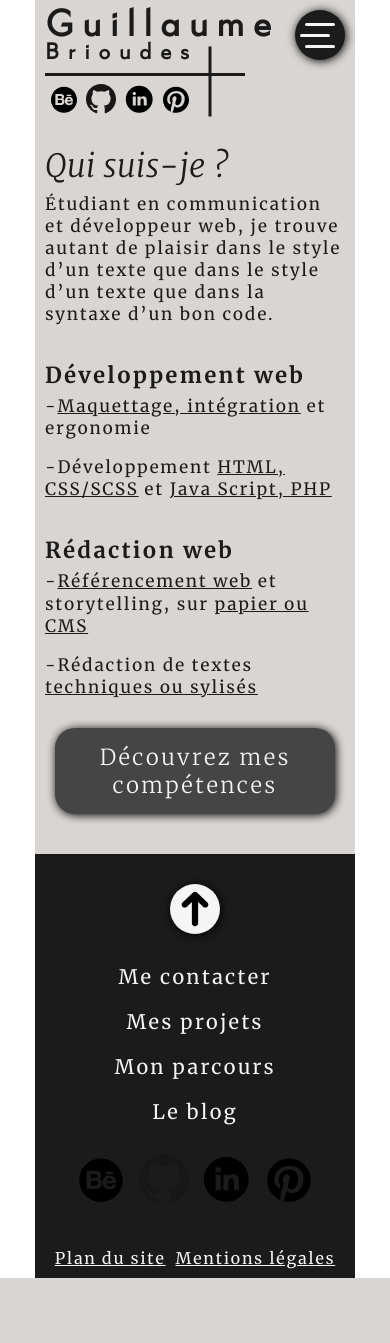
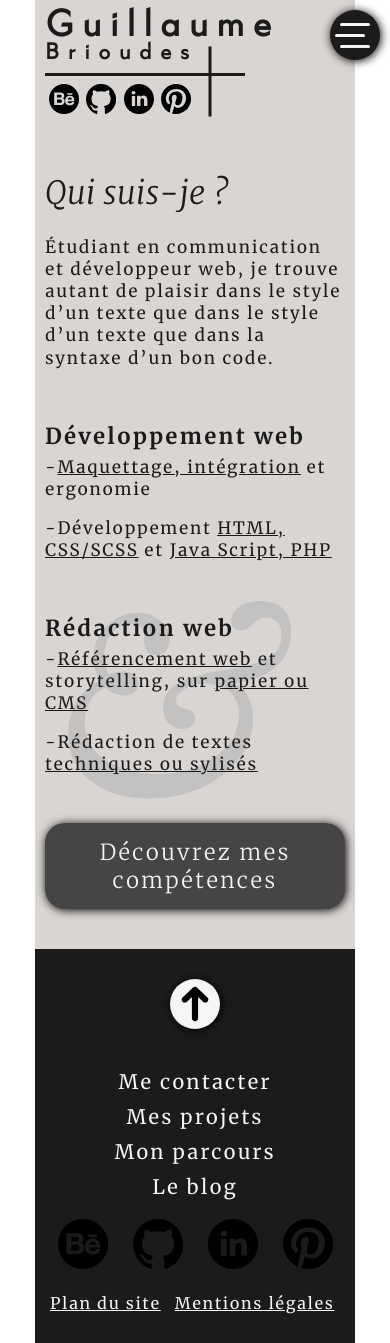
Before and after one commit to Myllaume/myllaume, a PHP site: page / in a window 390 px wide. Before the commit the page ends 1278 px from the top, so only its background shows below. Run offline with PHP 8.4, Linux system fonts and the light colour scheme.

Commit message:
Version mobile
- Re-disposition des éléments de la page pour un meilleur positionnement.

```diff
--- a/index.html
+++ b/index.html
@@ -14,39 +14,41 @@
 
     <div class="wrapper-accueil" id="wrapper">
 
-        <header class="header-accueil">
+        <header class="header-accueil row">
 
-            <section class="header-accueil__entete">
+            <section class="header-accueil__entete col2">
                 <h1 class="header-accueil__entete--titre">Guillaume <span>Brioudes</span></h1>
-                <div class="header-accueil__burger-menu" id="bouton-nav">
-                    <div class="header-accueil__burger-menu--branche"></div>
-                    <div class="header-accueil__burger-menu--branche"></div>
-                    <div class="header-accueil__burger-menu--branche"></div>
+
+                <div class="header-accueil__entete__reseau">
+                    <div class="stick-box">
+                        <div class="header-accueil__entete__reseau--stick-vertical stick stick-vertical"></div>
+                        <div class="header-accueil__entete__reseau--stick stick"></div>
+                        <div class="header-accueil__entete__reseau__box">
+                            <a href="https://www.behance.net/brioudesgu6311" target="_blank"><img src="./src/icons/icone_behance.svg"
+                                    alt="Behance" class="header-accueil__entete__reseau--icone social-icone" /></a>
+                            <a href="http://github.com/Myllaume" target="_blank"><img src="./src/icons/icone_github.svg"
+                                    alt="GitHub" class="header-accueil__entete__reseau--icone social-icone" /></a>
+                            <a href="http://linkedin.com/in/guillaume-brioudes-a81225157/" target="_blank"><img src="./src/icons/icone_linkedin.svg"
+                                    alt="LinkedIn" class="header-accueil__entete__reseau--icone social-icone" /></a>
+                            <a href="http://pinterest.com/pinterest.fr/myllaume/" target="_blank"><img src="./src/icons/icone_pinterest.svg"
+                                    alt="Pinterest" class="header-accueil__entete__reseau--icone social-icone" /></a>
+                        </div>
+                    </div>
                 </div>
             </section>
 
-            <nav class="nav" id="volet-nav">
-                <div>
-                    <div class="nav--stick stick"></div>
-                    <a href="#" class="nav--item nav-link">A propos</a>
-                    <a href="#" class="nav--item nav-link">Blog</a>
-                    <div class="nav--stick stick"></div>
-                    <a href="#" class="nav--item nav-link">Projets</a>
-                    <a href="#" class="nav--item nav-link">Parcours</a>
-                    <div class="nav--stick stick"></div>
-                    <a href="#" class="nav--item nav-link nav--item---big">Contact</a>
-            </nav>
-
-            <section class="header-accueil__reseau">
-                <div class="stick-box">
-                    <div class="header-accueil__reseau--stick-vertical stick stick-vertical"></div>
-                    <div class="header-accueil__reseau--stick stick"></div>
-                    <div class="header-accueil__reseau__box">
-                        <a href="https://www.behance.net/brioudesgu6311" target="_blank"><img src="./src/icons/icone_behance.svg" alt="Behance" class="header-accueil__reseau--icone social-icone" /></a>
-                        <a href="http://github.com/Myllaume" target="_blank"><img src="./src/icons/icone_github.svg" alt="GitHub" class="header-accueil__reseau--icone social-icone" /></a>
-                        <a href="http://linkedin.com/in/guillaume-brioudes-a81225157/" target="_blank"><img src="./src/icons/icone_linkedin.svg" alt="LinkedIn" class="header-accueil__reseau--icone social-icone" /></a>
-                        <a href="http://pinterest.com/pinterest.fr/myllaume/" target="_blank"><img src="./src/icons/icone_pinterest.svg" alt="Pinterest" class="header-accueil__reseau--icone social-icone" /></a>
-                    </div>
+            <section class="header-accueil__nav col2">
+                <nav class="header-accueil__nav__content" id="volet-nav">
+                    <a href="#" class="header-accueil__nav__content--item nav-link">A propos</a>
+                    <a href="#" class="header-accueil__nav__content--item nav-link">Blog</a>
+                    <a href="#" class="header-accueil__nav__content--item nav-link">Projets</a>
+                    <a href="#" class="header-accueil__nav__content--item nav-link">Parcours</a>
+                    <a href="#" class="header-accueil__nav__content--item nav-link nav--item---big">Contact</a>
+                </nav>
+                <div class="header-accueil__nav--burger-menu" id="bouton-nav">
+                    <div class="header-accueil__nav--burger-menu--branche"></div>
+                    <div class="header-accueil__nav--burger-menu--branche"></div>
+                    <div class="header-accueil__nav--burger-menu--branche"></div>
                 </div>
             </section>
 
@@ -54,27 +56,29 @@
 
         <main class="main-accueil">
 
-            <section class="main-accueil__introduction">
+            <section class="main-accueil__introduction row">
                 <h2>Qui suis-je ?</h2>
                 <p>Étudiant en communication et développeur web, je trouve autant de plaisir dans le style d’un texte
                     que
                     dans le style d’un texte que dans la syntaxe d’un bon code.</p>
             </section>
 
-            <section class="main-accueil__domaines">
+            <section class="main-accueil__domaines row">
 
-                <article class="main-accueil__domaines__content">
+                <p class="main-accueil__domaines--lettre-fond">&</p>
+
+                <article class="main-accueil__domaines__content col2">
                     <h3>Développement web</h3>
                     <p><a href="#">Maquettage, intégration</a> et ergonomie</p>
                     <p>Développement <a href="#">HTML, CSS/SCSS</a> et <a href="#">Java Script, PHP</a></p>
                 </article>
-                <article class="main-accueil__domaines__content">
+                <article class="main-accueil__domaines__content col2">
                     <h3>Rédaction web</h3>
                     <p><a href="#">Référencement web</a> et storytelling, sur <a href="#">papier ou CMS</a></p>
                     <p>Rédaction de textes <a href="#">techniques ou sylisés</a></p>
                 </article>
 
-                <a href="#" class="main-accueil__domaines--button">Découvrez mes compétences</a>
+                <a href="#" class="main-accueil__domaines--button nav-link col1">Découvrez mes compétences</a>
 
             </section>
 
@@ -82,29 +86,39 @@
 
     </div>
 
-    <footer class="footer-accueil">
+    <footer class="footer-accueil row">
 
         <div class="footer-accueil--button-retour-haut" id="fleche-retour-top">
             <img src="./src/icons/icone_fleche.svg" alt="" class="footer-accueil--button-retour-haut--fleche">
         </div>
 
-        <section class="footer-accueil__navigation">
-            <a href="#" class="footer-accueil__navigation--item nav-link">Me contacter</a>
-            <a href="#" class="footer-accueil__navigation--item nav-link">Mes projets</a>
-            <a href="#" class="footer-accueil__navigation--item nav-link">Mon parcours</a>
-            <a href="#" class="footer-accueil__navigation--item nav-link">Le blog</a>
+        <section class="footer-accueil__content">
+            <div class="footer-accueil__content_nav">
+                <a href="#" class="footer-accueil__content__nav--item nav-link">Me contacter</a>
+                <a href="#" class="footer-accueil__content__nav--item nav-link">Mes projets</a>
+                <a href="#" class="footer-accueil__content__nav--item nav-link">Mon parcours</a>
+                <a href="#" class="footer-accueil__content__nav--item nav-link">Le blog</a>
+            </div>
 
-            <div class="footer-accueil__reseau-box">
-                <a href="https://www.behance.net/brioudesgu6311" target="_blank"><img src="./src/icons/icone_behance.svg" alt="Behance" class="footer-accueil__reseau-box--icone social-icone" /></a>
-                <a href="http://github.com/Myllaume" target="_blank"><img src="./src/icons/icone_github.svg" alt="GitHub" class="footer-accueil__reseau-box--icone social-icone" /></a>
-                <a href="http://linkedin.com/in/guillaume-brioudes-a81225157/" target="_blank"><img src="./src/icons/icone_linkedin.svg" alt="LinkedIn" class="footer-accueil__reseau-box--icone social-icone" /></a>
-                <a href="http://pinterest.com/pinterest.fr/myllaume/" target="_blank"><img src="./src/icons/icone_pinterest.svg" alt="Pinterest" class="footer-accueil__reseau-box--icone social-icone" /></a>
+            <div class="footer-accueil__content__reseau-box col3">
+                <a href="https://www.behance.net/brioudesgu6311" target="_blank">
+                    <img src="./src/icons/icone_behance.svg" alt="Behance" class="footer-accueil__content__reseau-box--icone social-icone" />
+                </a>
+                <a href="http://github.com/Myllaume" target="_blank">
+                    <img src="./src/icons/icone_github.svg" alt="GitHub" class="footer-accueil__content__reseau-box--icone social-icone" />
+                </a>
+                <a href="http://linkedin.com/in/guillaume-brioudes-a81225157/" target="_blank">
+                    <img src="./src/icons/icone_linkedin.svg" alt="LinkedIn" class="footer-accueil__content__reseau-box--icone social-icone" />
+                </a>
+                <a href="http://pinterest.com/pinterest.fr/myllaume/" target="_blank">
+                    <img src="./src/icons/icone_pinterest.svg" alt="Pinterest" class="footer-accueil__content__reseau-box--icone social-icone" />
+                </a>
             </div>
-        </section>
 
-        <section class="footer-accueil__legal">
-            <a href="#" class="footer-accueil__legal--item">Plan du site</a>
-            <a href="#" class="footer-accueil__legal--item">Mentions légales</a>
+            <div class="footer-accueil__content__legal col3">
+                <a href="#" class="footer-accueil__content__legal--item">Plan du site</a>
+                <a href="#" class="footer-accueil__content__legal--item">Mentions légales</a>
+            </div>
         </section>
 
     </footer>
--- a/styles/main.css
+++ b/styles/main.css
@@ -16,7 +16,7 @@ h2 {
   font-style: italic;
 }
 
-.header-accueil__burger-menu, .footer-accueil, .footer-accueil__navigation {
+.header-accueil__nav--burger-menu, .footer-accueil, .footer-accueil__content__nav {
   display: -webkit-box;
   display: -ms-flexbox;
   display: flex;
@@ -32,17 +32,17 @@ h2 {
           align-items: center;
 }
 
-.header-accueil__burger-menu, .main-accueil__domaines--button, .footer-accueil--button-retour-haut, .header-accueil__burger-menu--branche, .nav, .footer-accueil__navigation--item {
+.header-accueil__nav--burger-menu, .main-accueil__domaines--button, .footer-accueil--button-retour-haut, .header-accueil__nav__content, .header-accueil__nav--burger-menu--branche, .footer-accueil__content__nav--item {
   -webkit-transition: all 0.7s;
   transition: all 0.7s;
 }
 
-.header-accueil__burger-menu, .main-accueil__domaines--button, .footer-accueil--button-retour-haut {
+.header-accueil__nav--burger-menu, .main-accueil__domaines--button, .footer-accueil--button-retour-haut {
   -webkit-box-shadow: 1px 1px 10px 0px black;
           box-shadow: 1px 1px 10px 0px black;
 }
 
-.header-accueil__burger-menu:hover, .main-accueil__domaines--button:hover, .footer-accueil--button-retour-haut:hover {
+.header-accueil__nav--burger-menu:hover, .main-accueil__domaines--button:hover, .footer-accueil--button-retour-haut:hover {
   -webkit-box-shadow: 1px 1px 20px 0px black;
           box-shadow: 1px 1px 20px 0px black;
 }
@@ -50,6 +50,29 @@ h2 {
 body {
   margin: 0;
   padding: 0;
+}
+
+.row {
+  display: -webkit-box;
+  display: -ms-flexbox;
+  display: flex;
+  -ms-flex-wrap: wrap;
+      flex-wrap: wrap;
+}
+
+.col1 {
+  width: 100%;
+  min-width: 300px;
+}
+
+.col2 {
+  width: calc(100% / 2);
+  min-width: 300px;
+}
+
+.col3 {
+  width: calc(100% / 3);
+  min-width: 300px;
 }
 
 h1 {
@@ -169,18 +192,6 @@ a {
   position: relative;
 }
 
-.header-accueil__entete {
-  display: -webkit-box;
-  display: -ms-flexbox;
-  display: flex;
-  -webkit-box-pack: justify;
-      -ms-flex-pack: justify;
-          justify-content: space-between;
-  -webkit-box-align: center;
-      -ms-flex-align: center;
-          align-items: center;
-}
-
 .header-accueil__entete--titre {
   width: 220px;
   height: 50px;
@@ -188,7 +199,7 @@ a {
   top: 15px;
   position: relative;
   text-align: left;
-  margin: 0;
+  margin: 0 24px 0 0;
 }
 
 .header-accueil__entete--titre span {
@@ -198,62 +209,25 @@ a {
   font-size: 22px;
 }
 
-.header-accueil__burger-menu {
-  width: 50px;
-  height: 50px;
-  position: relative;
-  z-index: 100;
-  background-color: #1b1b1b;
-  border-radius: 50%;
-}
-
-.header-accueil__burger-menu--branche {
-  width: 30px;
-  height: 3px;
-  background-color: whitesmoke;
-  margin: 4px 0;
-  border-radius: 2px;
-}
-
-.header-accueil__burger-menu--branche:nth-child(even) {
-  margin-right: 10px;
-}
-
-.header-accueil__burger-menu--branche---active {
-  background-color: #1b1b1b;
-}
-
-.header-accueil__burger-menu--branche---active:nth-child(odd) {
-  margin-right: 4px;
-}
-
-.header-accueil__burger-menu--branche---active:nth-child(even) {
-  margin-left: 15px;
-}
-
-.header-accueil__burger-menu---active {
-  background-color: whitesmoke;
-}
-
-.header-accueil__reseau {
+.header-accueil__entete__reseau {
   margin-top: 20px;
 }
 
-.header-accueil__reseau--stick {
+.header-accueil__entete__reseau--stick {
   width: 200px;
   height: 3px;
   position: relative;
   top: -10px;
 }
 
-.header-accueil__reseau--stick-vertical {
+.header-accueil__entete__reseau--stick-vertical {
   width: 70px;
   height: 3px;
   position: relative;
   left: 130px;
 }
 
-.header-accueil__reseau__box {
+.header-accueil__entete__reseau__box {
   display: -webkit-box;
   display: -ms-flexbox;
   display: flex;
@@ -268,75 +242,108 @@ a {
           box-sizing: border-box;
 }
 
-.header-accueil__reseau--icone {
+.header-accueil__entete__reseau--icone {
   width: 30px;
   height: 30px;
 }
 
-.nav {
+.header-accueil__nav__content {
   display: -webkit-box;
   display: -ms-flexbox;
   display: flex;
-  -webkit-box-orient: vertical;
-  -webkit-box-direction: normal;
-      -ms-flex-direction: column;
-          flex-direction: column;
-  -webkit-box-pack: center;
-      -ms-flex-pack: center;
-          justify-content: center;
-  -webkit-box-align: center;
-      -ms-flex-align: center;
-          align-items: center;
-  position: absolute;
+  -ms-flex-wrap: wrap;
+      flex-wrap: wrap;
+  position: fixed;
   z-index: 99;
-  top: -10px;
+  top: 0px;
   left: -10px;
   height: 0;
   overflow: hidden;
   background-color: #ccb6a1;
 }
 
-.nav div {
-  display: -webkit-box;
-  display: -ms-flexbox;
-  display: flex;
-  -webkit-box-orient: vertical;
-  -webkit-box-direction: normal;
-      -ms-flex-direction: column;
-          flex-direction: column;
-  -webkit-box-pack: center;
-      -ms-flex-pack: center;
-          justify-content: center;
-  -webkit-box-align: start;
-      -ms-flex-align: start;
-          align-items: flex-start;
-  width: 250px;
-}
-
-.nav--item {
+.header-accueil__nav__content--item {
+  width: 100%;
+  text-align: center;
   font-family: "Kano";
   text-transform: uppercase;
   color: #1b1b1b;
-  font-size: 22px;
-  margin: 10px 15px;
+  font-size: 26px;
 }
 
-.nav--stick {
+.header-accueil__nav__content--stick {
   width: 170px;
   height: 3px;
 }
 
-.nav--stick-vertical {
+.header-accueil__nav__content--stick-vertical {
   width: 50px;
   height: 3px;
 }
 
-.nav---active {
-  height: 300px;
+.header-accueil__nav__content---active {
+  height: 100vh;
+}
+
+.header-accueil__nav__content---active a {
+  padding: 15px;
+}
+
+.header-accueil__nav--burger-menu {
+  width: 50px;
+  height: 50px;
+  position: fixed;
+  top: 10px;
+  right: 10px;
+  z-index: 100;
+  background-color: #1b1b1b;
+  border-radius: 50%;
+}
+
+.header-accueil__nav--burger-menu--branche {
+  width: 30px;
+  height: 3px;
+  background-color: whitesmoke;
+  margin: 4px 0;
+  border-radius: 2px;
+}
+
+.header-accueil__nav--burger-menu--branche:nth-child(even) {
+  margin-right: 10px;
+}
+
+.header-accueil__nav--burger-menu--branche---active {
+  background-color: #1b1b1b;
+}
+
+.header-accueil__nav--burger-menu--branche---active:nth-child(odd) {
+  margin-right: 4px;
+}
+
+.header-accueil__nav--burger-menu--branche---active:nth-child(even) {
+  margin-left: 15px;
+}
+
+.header-accueil__nav--burger-menu---active {
+  background-color: whitesmoke;
 }
 
 .main-accueil {
   margin-top: 50px;
+}
+
+.main-accueil__domaines--lettre-fond {
+  position: absolute;
+  top: 35%;
+  z-index: 1;
+  color: #c2c2c2;
+  font-family: "Libre Caslon Text";
+  font-size: 250px;
+}
+
+.main-accueil__domaines__content {
+  position: relative;
+  z-index: 2;
 }
 
 .main-accueil__domaines__content p::before {
@@ -348,9 +355,8 @@ a {
   background-color: #454545;
   color: whitesmoke;
   padding: 15px 10px;
-  margin: 30px 10px;
+  margin: 30px 0;
   text-align: center;
-  text-decoration: none;
   font-size: 22px;
   border-radius: 20px;
   -webkit-box-sizing: border-box;
@@ -381,17 +387,24 @@ a {
   background-color: #ccb6a1;
 }
 
-.footer-accueil__navigation--item {
+.footer-accueil__content div {
+  margin: 20px 0;
+}
+
+.footer-accueil__content__nav--item {
+  display: block;
+  width: 300px;
+  text-align: center;
   color: whitesmoke;
   margin: 10px 0;
   font-size: 20px;
 }
 
-.footer-accueil__navigation--item:hover {
+.footer-accueil__content__nav--item:hover {
   color: #ccb6a1;
 }
 
-.footer-accueil__reseau-box {
+.footer-accueil__content__reseau-box {
   display: -webkit-box;
   display: -ms-flexbox;
   display: flex;
@@ -400,29 +413,17 @@ a {
   -webkit-box-align: center;
       -ms-flex-align: center;
           align-items: center;
-  margin: 20px;
   width: 250px;
 }
 
-.footer-accueil__reseau-box--icone {
+.footer-accueil__content__reseau-box--icone {
   width: 50px;
   height: 50px;
 }
 
-.footer-accueil__legal {
-  display: -webkit-box;
-  display: -ms-flexbox;
-  display: flex;
-  -ms-flex-pack: distribute;
-      justify-content: space-around;
-  -webkit-box-align: center;
-      -ms-flex-align: center;
-          align-items: center;
-  margin-top: 20px;
-}
-
-.footer-accueil__legal--item {
+.footer-accueil__content__legal--item {
   color: whitesmoke;
   margin: 0 5px;
+  text-align: center;
 }
 /*# sourceMappingURL=main.css.map */
--- a/styles/main.scss
+++ b/styles/main.scss
@@ -4,7 +4,7 @@
 @import './scss/abstracts/variables';
 
 // -- BASE
-@import './scss/base/page-border';
+@import './scss/base/page-settings';
 @import './scss/base/texts';
 @import './scss/base/typography';
 
--- a/styles/scss/base/_page-border.scss
+++ /dev/null
@@ -1,4 +0,0 @@
-body {
-    margin: 0;
-    padding: 0;
-}
--- /dev/null
+++ b/styles/scss/base/_page-settings.scss
@@ -0,0 +1,24 @@
+body {
+    margin: 0;
+    padding: 0;
+}
+
+.row {
+    display: flex;
+    flex-wrap: wrap;
+}
+
+.col1 {
+    width: 100%;
+    min-width: 300px;
+}
+
+.col2 {
+    width: calc(100% / 2);
+    min-width: 300px;
+}
+
+.col3 {
+    width: calc(100% / 3);
+    min-width: 300px;
+}
--- a/styles/scss/pages/_accueil.scss
+++ b/styles/scss/pages/_accueil.scss
@@ -9,7 +9,6 @@
     position: relative;
 
     &__entete {
-        @include flex(space-between, center);
 
         &--titre {
             @include size(220px, 50px);
@@ -17,7 +16,7 @@
             top: 15px;
             position: relative;
             text-align: left;
-            margin: 0;
+            margin: 0 24px 0 0;
 
             span {
                 position: relative;
@@ -26,14 +25,82 @@
                 font-size: 22px;
             }
         }
+
+        &__reseau {
+            margin-top: 20px;
+
+            &--stick {
+                @include size(200px, 3px);
+                position: relative;
+                top: -10px;
+
+                &-vertical {
+                    @include size(70px, 3px);
+                    position: relative;
+                    left: 130px;
+                }
             }
 
-    &__burger-menu {
+            &__box {
+                @include flex(space-around, center);
+                @include size(150px, 30px);
+                box-sizing: border-box;
+            }
+
+            &--icone {
+                @include size(30px);
+            }
+        }
+    }
+
+    &__nav {
+
+        &__content {
+            display: flex;
+            flex-wrap: wrap;
+            position: fixed;
+            z-index: 99;
+            top: 0px; // égal au padding du wrapper
+            left: -10px; // égal au padding du wrapper
+            height: 0;
+            overflow: hidden;
+            background-color: $colorOrange;
+            @extend %transition;
+
+            &--item {
+                width: 100%;
+                text-align: center;
+                font-family: $fontEntete;
+                text-transform: uppercase;
+                color: $colorBlack;
+                font-size: 26px;
+            }
+
+            &--stick {
+                @include size(170px, 3px);
+
+                &-vertical {
+                    @include size(50px, 3px);
+                }
+            }
+
+            &---active {
+                height: 100vh;
+
+                a {
+                    padding: 15px;
+                }
+            }
+        }
+
+        &--burger-menu {
             @extend %flex-center-column;
             @extend %shadow;
             @extend %transition;
             @include size(50px);
-        position: relative;
+            position: fixed;
+            top: 10px;
+            right: 10px;
             z-index: 100;
             background-color: $colorBlack;
             border-radius: 50%;
@@ -66,76 +133,8 @@
                 background-color: $colorWhite;
             }
         }
-
-    &__reseau {
-        margin-top: 20px;
-
-        &--stick {
-            @include size(200px, 3px);
-            position: relative;
-            top: -10px;
-
-            &-vertical {
-                @include size(70px, 3px);
-                position: relative;
-                left: 130px;
-            }
     }
 
-        &__box {
-            @include flex(space-around, center);
-            @include size(150px, 30px);
-            box-sizing: border-box;
-        }
-
-        &--icone {
-            @include size(30px);
-        }
-    }
-
-}
-
-.nav {
-    display: flex;
-    flex-direction: column;
-    justify-content: center;
-    align-items: center;
-    position: absolute;
-    z-index: 99;
-    top: -10px; // égal au padding du wrapper
-    left: -10px; // égal au padding du wrapper
-    height: 0;
-    overflow: hidden;
-    background-color: $colorOrange;
-    @extend %transition;
-
-    div {
-        display: flex;
-        flex-direction: column;
-        justify-content: center;
-        align-items: flex-start;
-        width: 250px;
-    }
-
-    &--item {
-        font-family: $fontEntete;
-        text-transform: uppercase;
-        color: $colorBlack;
-        font-size: 22px;
-        margin: 10px 15px;
-    }
-
-    &--stick {
-        @include size(170px, 3px);
-
-        &-vertical {
-            @include size(50px, 3px);
-        }
-    }
-
-    &---active {
-        height: 300px;
-    }
 }
 
 .main-accueil {
@@ -143,8 +142,22 @@
 
     &__domaines {
 
-        &__content p::before {
+        &--lettre-fond {
+            position: absolute;
+            top: 35%;
+            z-index: 1;
+            color: rgb(194, 194, 194);
+            font-family: $fontDecoration;
+            font-size: 250px;
+        }
+
+        &__content {
+            position: relative;
+            z-index: 2;
+
+            p::before {
                 content: '-';
+            }
         }
 
         &--button {
@@ -154,9 +167,8 @@
             background-color: $colorGray;
             color: $colorWhite;
             padding: 15px 10px;
-            margin: 30px 10px;
+            margin: 30px 0;
             text-align: center;
-            text-decoration: none;
             font-size: 22px;
             border-radius: 20px;
             box-sizing: border-box;
@@ -187,10 +199,19 @@
         }
     }
 
-    &__navigation {
+    &__content {
+
+        div {
+            margin: 20px 0;
+        }
+
+        &__nav {
             @extend %flex-center-column;
 
             &--item {
+                display: block;
+                width: 300px;
+                text-align: center;
                 color: $colorWhite;
                 margin: 10px 0;
                 font-size: 20px;
@@ -204,7 +225,6 @@
 
         &__reseau-box {
             @include flex(space-around, center);
-        margin: 20px;
             width: 250px;
 
             &--icone {
@@ -213,12 +233,12 @@
         }
 
         &__legal {
-        @include flex(space-around, center);
-        margin-top: 20px;
 
             &--item {
                 color: $colorWhite;
                 margin: 0 5px;
+                text-align: center;
             }
         }
     }
+}
```
Also changed, not shown: script/navigation.js (+4 -7 lines), src/icons/icone_behance.svg, src/icons/icone_github.svg, src/icons/icone_linkedin.svg, src/icons/icone_pinterest.svg, 1 other file. Lines whose indentation alone changed are shown as unchanged.
